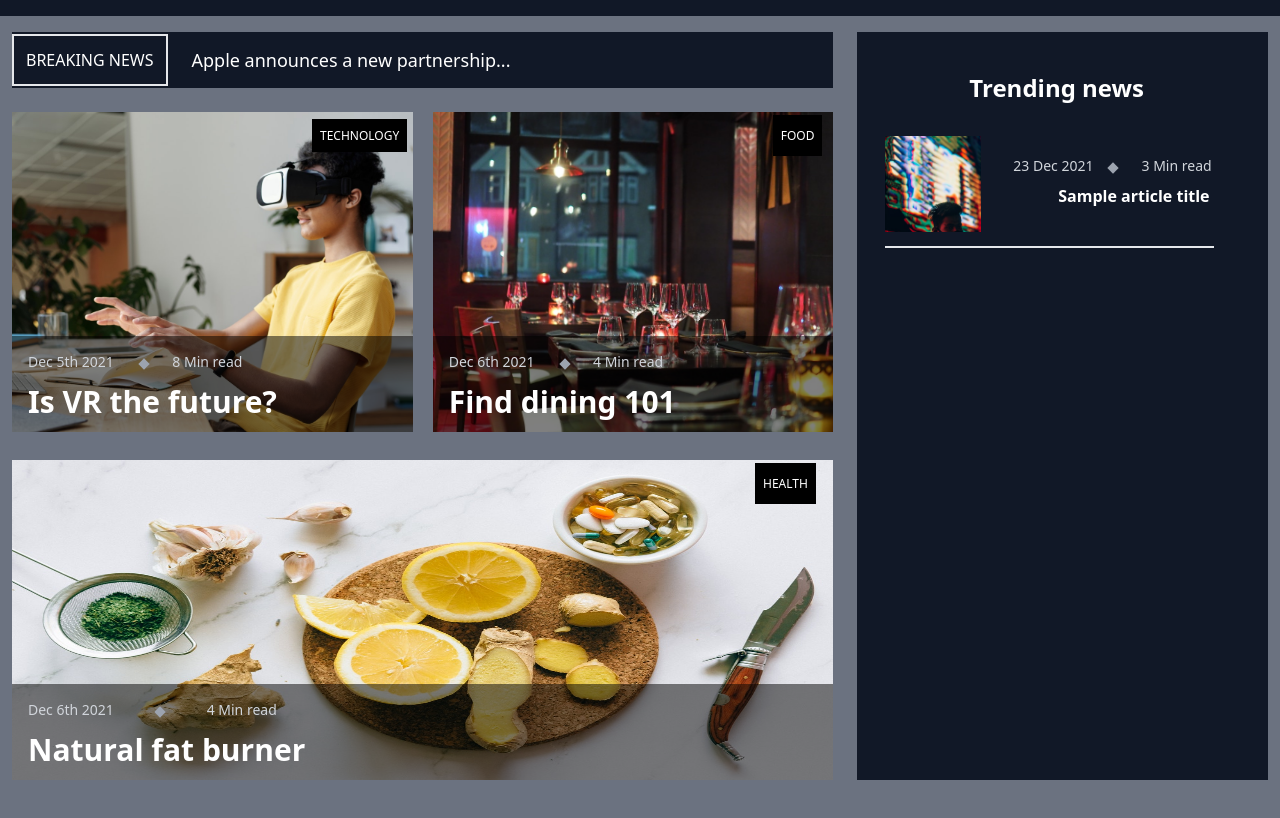
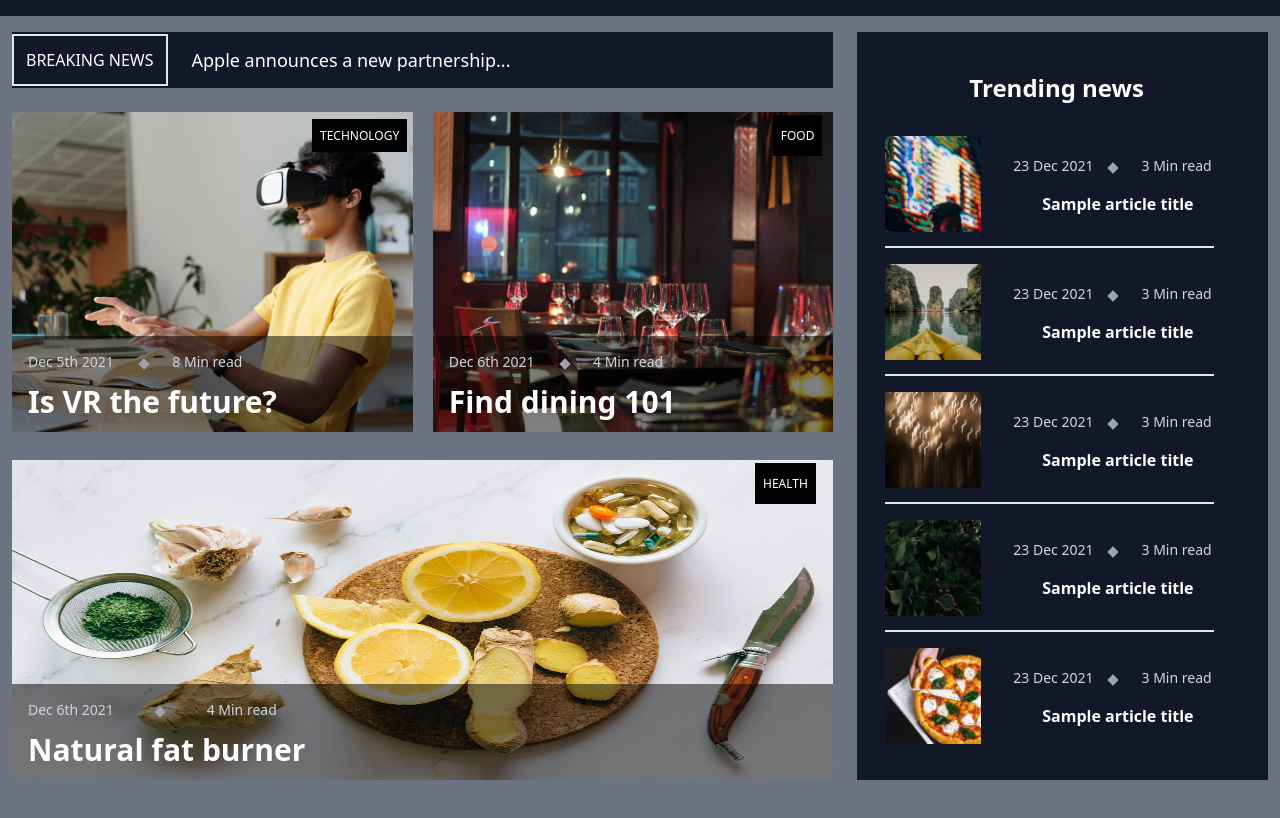
Before and after one commit to hussainHakimi/NewsFlash, a website: page index.html in a window 1280 px wide. Shown: the part 64-882 px from the top of the page. Drawn offline with nearby package versions, Linux system fonts and the light colour scheme.

Commit message:
trending news is done.

```diff
--- a/index.html
+++ b/index.html
@@ -106,7 +106,7 @@
         <div class="flex w-2/5 bg-gray-900 mr-6">
             <div class=" w-full h-full flex-col justify-center items-center text-white">
                 <h1 class="text-2xl ml-28 mt-10 font-bold mb-8">Trending news</h1>
-                <div class="flex ml-7 w-4/5 h-28 border-b-2 my-4 relative">
+                <div class="flex ml-7 w-4/5 h-28 border-b-2 my-4 relative cursor-pointer hover:text-gray-500">
                     <img src="assets/images/trending/trending_1.jpg" alt="" class="w-24 h-24">
                     <div class="flex bottom-20 text-sm text-gray-300 ml-4 absolute left-28 top-5">
                         <span class="mr-7">23 Dec 2021</span>
@@ -114,22 +114,58 @@
                         <span class="w-2 h-2 bg-gray-400 rotate-45 absolute left-24 top-2"></span>
                     </div>
                     <span class="uppercase bg-white px-2 py-3 text-xs relative -top-80" style="left:743px">health</span>
-                    <div class="relative text-1xl font-bold top-12 ml-4">
+                    <div class="relative text-1xl font-bold top-14">
                         <h1>Sample article title</h1>
                     </div>
                 </div>
-                <!-- <div class="flex-col ml-7 w-4/5 h-28 border-b-2 my-4">
+                <div class="flex ml-7 w-4/5 h-28 border-b-2 my-4 relative cursor-pointer hover:text-gray-500">
                     <img src="assets/images/trending/trending_2.jpg" alt="" class="w-24 h-24">
+                    <div class="flex bottom-20 text-sm text-gray-300 ml-4 absolute left-28 top-5">
+                        <span class="mr-7">23 Dec 2021</span>
+                        <span class="ml-5">3 Min read</span>
+                        <span class="w-2 h-2 bg-gray-400 rotate-45 absolute left-24 top-2"></span>
+                    </div>
+                    <span class="uppercase bg-white px-2 py-3 text-xs relative -top-80" style="left:743px">health</span>
+                    <div class="relative text-1xl font-bold top-14">
+                        <h1>Sample article title</h1>
+                    </div>
                 </div>
-                <div class="flex-col ml-7 w-4/5 h-28 border-b-2 my-4">
+                <div class="flex ml-7 w-4/5 h-28 border-b-2 my-4 relative cursor-pointer hover:text-gray-500">
                     <img src="assets/images/trending/trending_3.jpg" alt="" class="w-24 h-24">
+                    <div class="flex bottom-20 text-sm text-gray-300 ml-4 absolute left-28 top-5">
+                        <span class="mr-7">23 Dec 2021</span>
+                        <span class="ml-5">3 Min read</span>
+                        <span class="w-2 h-2 bg-gray-400 rotate-45 absolute left-24 top-2"></span>
+                    </div>
+                    <span class="uppercase bg-white px-2 py-3 text-xs relative -top-80" style="left:743px">health</span>
+                    <div class="relative text-1xl font-bold top-14">
+                        <h1>Sample article title</h1>
+                    </div>
                 </div>
-                <div class="flex-col ml-7 w-4/5 h-28 border-b-2 my-4">
+                <div class="flex ml-7 w-4/5 h-28 border-b-2 my-4 relative cursor-pointer hover:text-gray-500">
                     <img src="assets/images/trending/trending_4.jpg" alt="" class="w-24 h-24">
+                    <div class="flex bottom-20 text-sm text-gray-300 ml-4 absolute left-28 top-5">
+                        <span class="mr-7">23 Dec 2021</span>
+                        <span class="ml-5">3 Min read</span>
+                        <span class="w-2 h-2 bg-gray-400 rotate-45 absolute left-24 top-2"></span>
+                    </div>
+                    <span class="uppercase bg-white px-2 py-3 text-xs relative -top-80" style="left:743px">health</span>
+                    <div class="relative text-1xl font-bold top-14">
+                        <h1>Sample article title</h1>
+                    </div>
                 </div>
-                <div class="flex-col ml-7 w-4/5 h-28 my-4">
+                <div class="flex ml-7 w-4/5 h-28 my-4 relative cursor-pointer hover:text-gray-500">
                     <img src="assets/images/trending/trending_5.jpg" alt="" class="w-24 h-24">
-                </div> -->
+                    <div class="flex bottom-20 text-sm text-gray-300 ml-4 absolute left-28 top-5">
+                        <span class="mr-7">23 Dec 2021</span>
+                        <span class="ml-5">3 Min read</span>
+                        <span class="w-2 h-2 bg-gray-400 rotate-45 absolute left-24 top-2"></span>
+                    </div>
+                    <span class="uppercase bg-white px-2 py-3 text-xs relative -top-80" style="left:743px">health</span>
+                    <div class="relative text-1xl font-bold top-14 ">
+                        <h1 class="hover:text-gray-200">Sample article title</h1>
+                    </div>
+                </div>
             </div>
         </div>
 
```
Also changed, not shown: css/main.css.
